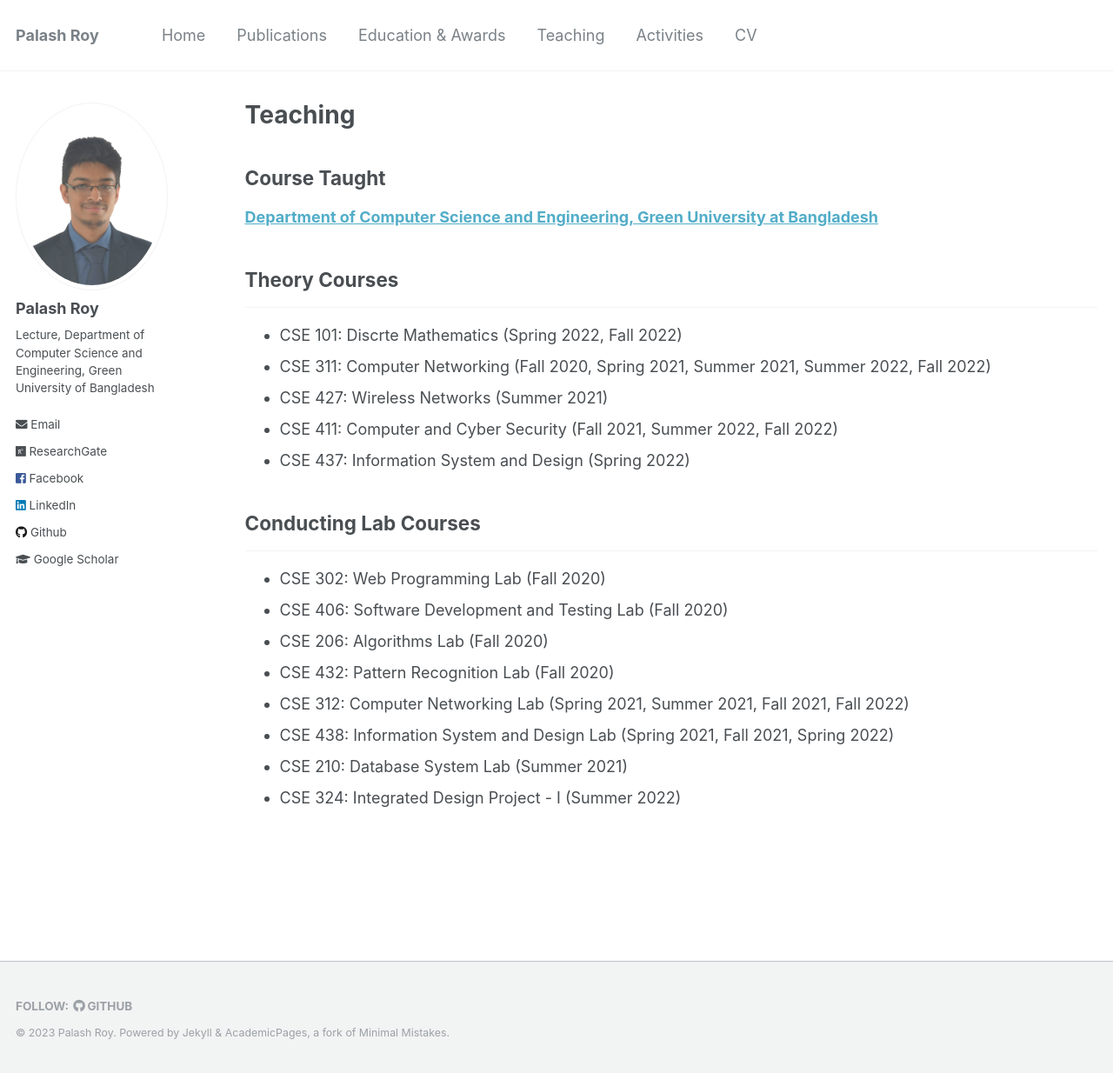
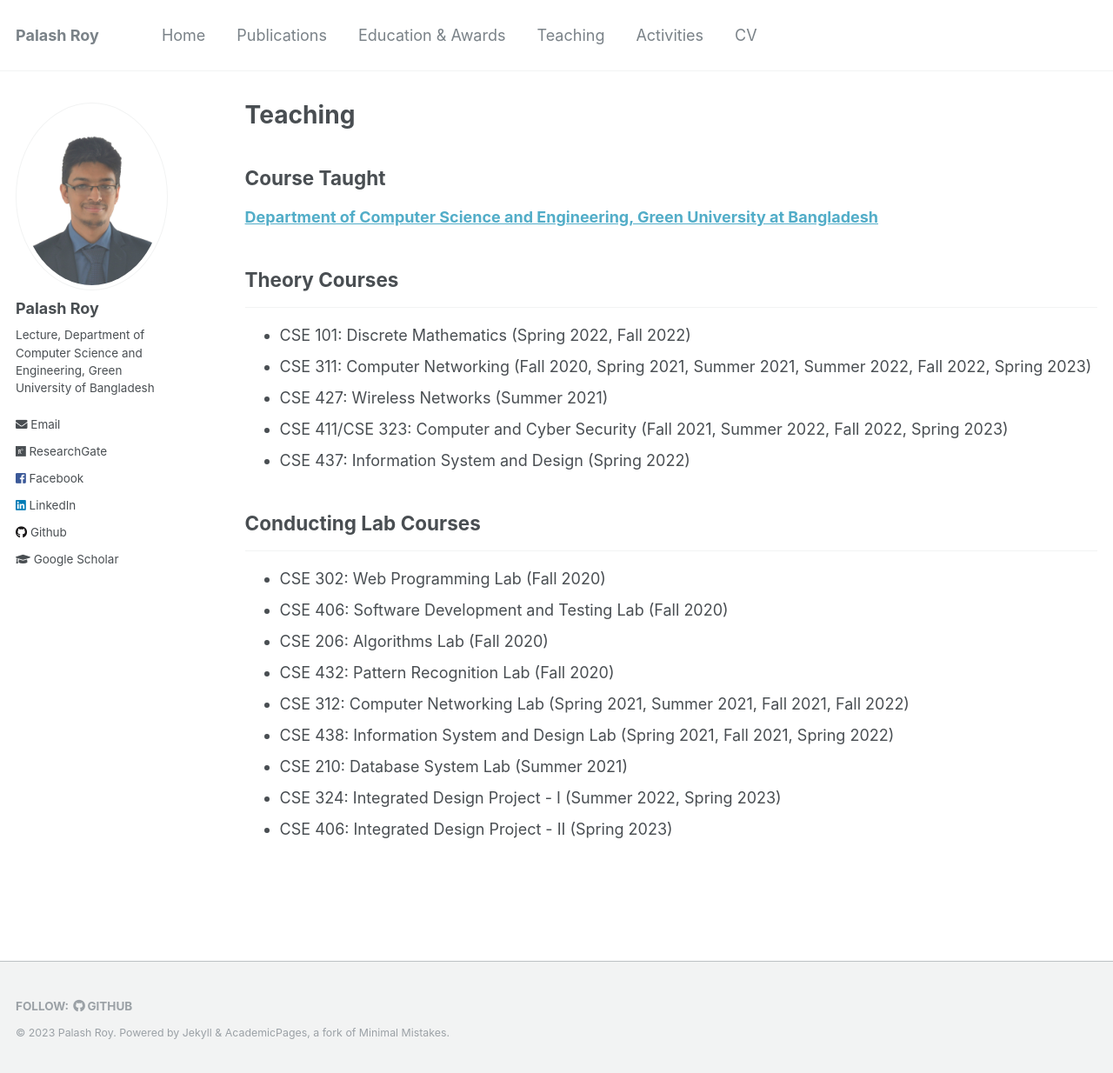
Before and after one commit to PalashRoy975/PalashRoy975.github.io, a Jekyll site: the page built from _pages/teaching.md, in a window 1280 px wide and 1234 px high. Shown: the whole window at 87% size. Built offline with Jekyll 4.4.1, drawn with Linux system fonts in a browser that asks for light colours.

Commit message:
Update teaching.md

```diff
--- a/_pages/teaching.md
+++ b/_pages/teaching.md
@@ -11,10 +11,10 @@ author_profile: true
 
 ## Theory Courses
 -----------
-* CSE 101: Discrte Mathematics (Spring 2022, Fall 2022)
-* CSE 311: Computer Networking (Fall 2020, Spring 2021, Summer 2021, Summer 2022, Fall 2022)
+* CSE 101: Discrete Mathematics (Spring 2022, Fall 2022)
+* CSE 311: Computer Networking (Fall 2020, Spring 2021, Summer 2021, Summer 2022, Fall 2022, Spring 2023)
 * CSE 427: Wireless Networks (Summer 2021)
-* CSE 411: Computer and Cyber Security (Fall 2021, Summer 2022, Fall 2022)
+* CSE 411/CSE 323: Computer and Cyber Security (Fall 2021, Summer 2022, Fall 2022, Spring 2023)
 * CSE 437: Information System and Design (Spring 2022)
 
 
@@ -27,6 +27,7 @@ author_profile: true
 * CSE 312: Computer Networking Lab (Spring 2021, Summer 2021, Fall 2021, Fall 2022)
 * CSE 438: Information System and Design Lab (Spring 2021, Fall 2021, Spring 2022)
 * CSE 210: Database System Lab (Summer 2021)
-* CSE 324: Integrated Design Project - I (Summer 2022)
+* CSE 324: Integrated Design Project - I (Summer 2022, Spring 2023)
+* CSE 406: Integrated Design Project - II (Spring 2023)
 
 <br/>
```
